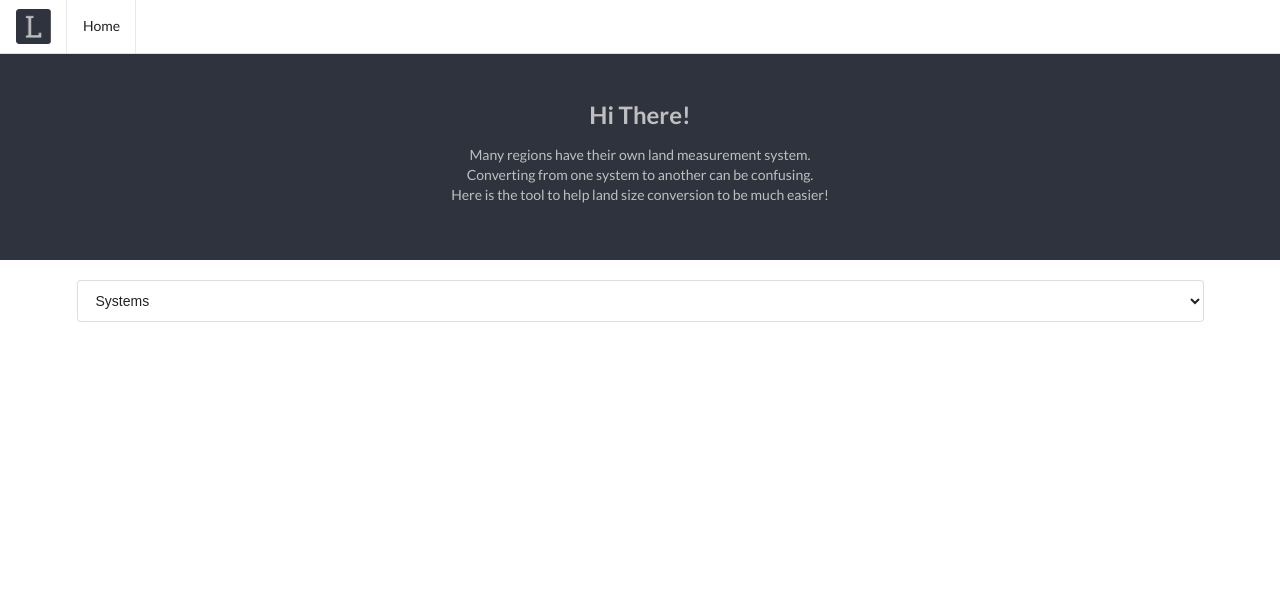
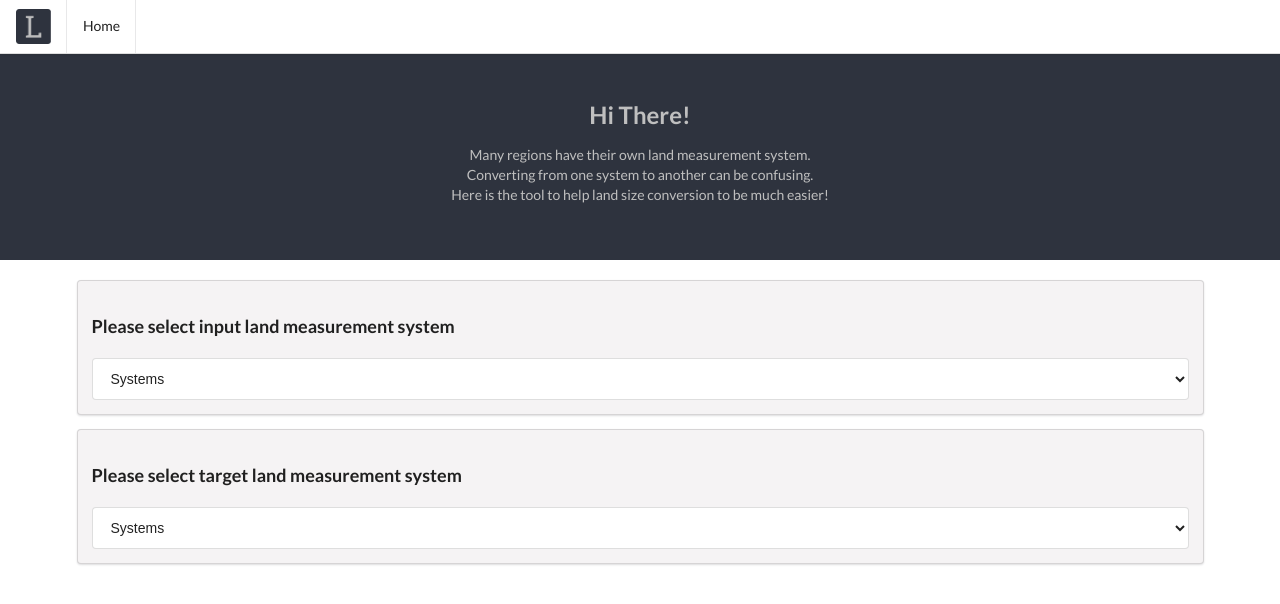
Before and after one commit to oiami/land-converter, a React (Create React App) app: page / in a window 1280 px wide. Shown: the top 604 px of the page. Built offline with nearby package versions, Linux system fonts and the light colour scheme.

Commit message:
handle user input, implement calculation functions and display result

```diff
--- a/package.json
+++ b/package.json
@@ -21,5 +21,8 @@
     "not dead",
     "not ie <= 11",
     "not op_mini all"
-  ]
+  ],
+  "devDependencies": {
+    "prettier": "^1.16.4"
+  }
 }
--- a/src/components/App.js
+++ b/src/components/App.js
@@ -1,11 +1,62 @@
 import React, { Component } from 'react';
 import InputSystemSelector from './InputSystemSelector';
+import OutputSystemSelector from './OutputSystemSelector';
+import SystemInput from './SystemInput';
+import ResultDisplay from './Result';
+
 
 class App extends Component {
+
+  state = {
+    selectedInputSystem: '',
+    selectedOutputSystem: '',
+    message: '',
+    results: 0
+  };
+
+  handleSystemSelect = (system) => {
+    this.setState({ selectedInputSystem: system });
+  };
+
+  handleOutputSystemSelect = (system) => {
+    this.setState({ selectedOutputSystem: system });
+  };
+
+  handleSubmit = (input) => {
+      if (this.state.selectedInputSystem === 'thai') {
+        this.convertThaiSystem(input);
+      } else if (this.state.selectedInputSystem === 'metric') {
+        this.convertMetricSystem(input)
+      }
+  };
+
+  convertThaiSystem({ rai, ngan, wah }) {
+    let result = (Number.parseInt(rai) * 400) + (Number.parseInt(ngan) * 100) + Number.parseInt(wah);
+    if (this.state.selectedOutputSystem === 'metric') {
+      this.setState({ results: { amount: result * 4, unit: 'Sq.M' }});
+    }
+  }
+
+  convertMetricSystem({ width, height }) {
+    let result = width * height;
+    if (this.state.selectedOutputSystem === 'thai') {
+      this.setState({ results: { amount: result * 0.25, unit: 'Sq.Wah' }});
+    }
+  }
+
   render() {
     return (
-      <div className="ui container">
-        <InputSystemSelector/>
+      <div>
+        <div className="ui form fluid segment input-box">
+          <label id="input-text"><h3>Please select input land measurement system</h3></label>
+          <InputSystemSelector handleInputChange={this.handleSystemSelect}/>
+          <SystemInput system={this.state.selectedInputSystem} handleSubmit={this.handleSubmit}/>
+        </div>
+        <div className="ui form fluid segment output-box">
+          <label id="input-text"><h3>Please select target land measurement system</h3></label>
+          <OutputSystemSelector handleOutputChange={this.handleOutputSystemSelect}/>
+          {this.state.results.amount ? <ResultDisplay results={this.state.results}/> : null }
+        </div>
       </div>
     );
   }
```
Also changed, not shown: 1 other file (tests, documents, lock files or other folders).
